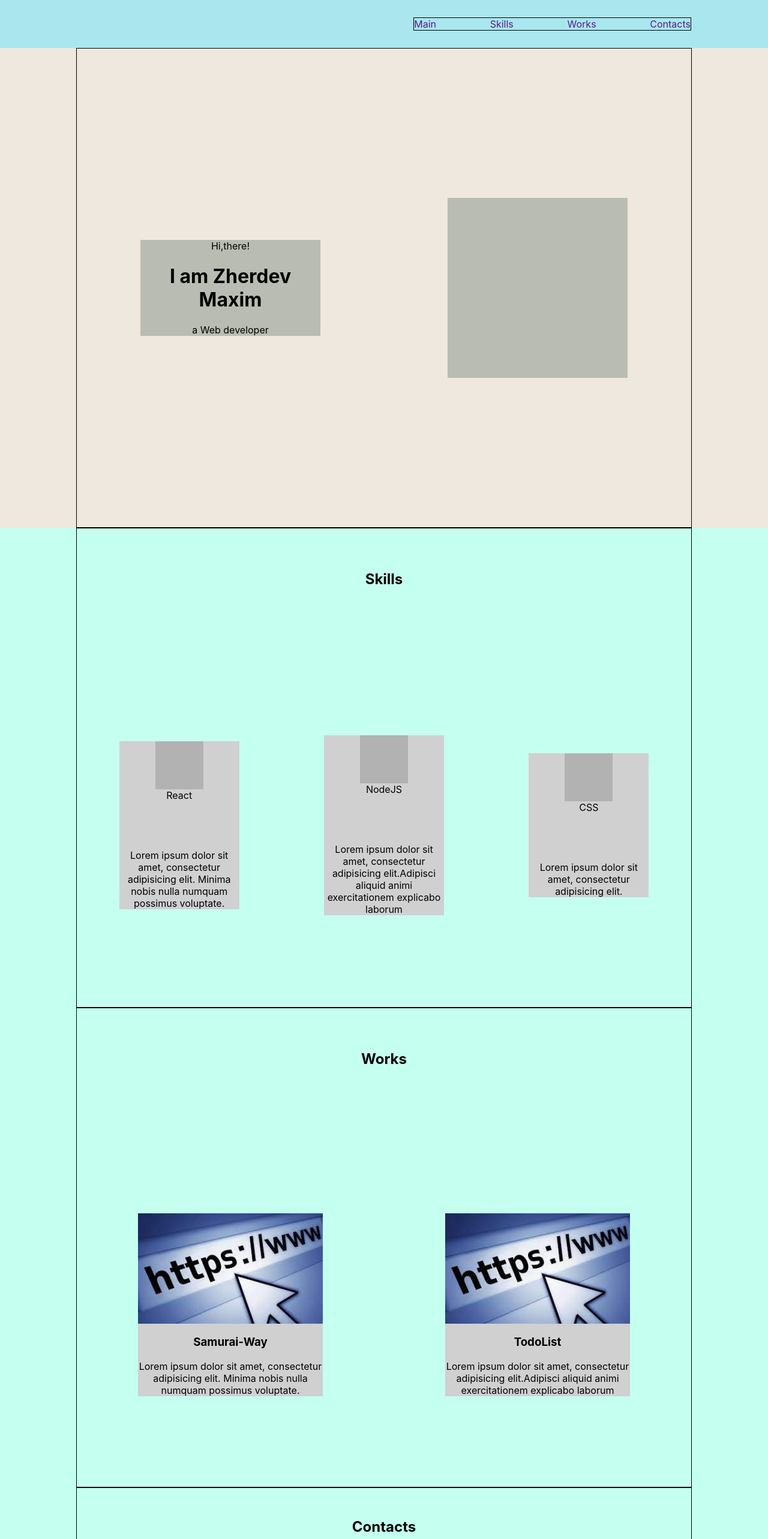
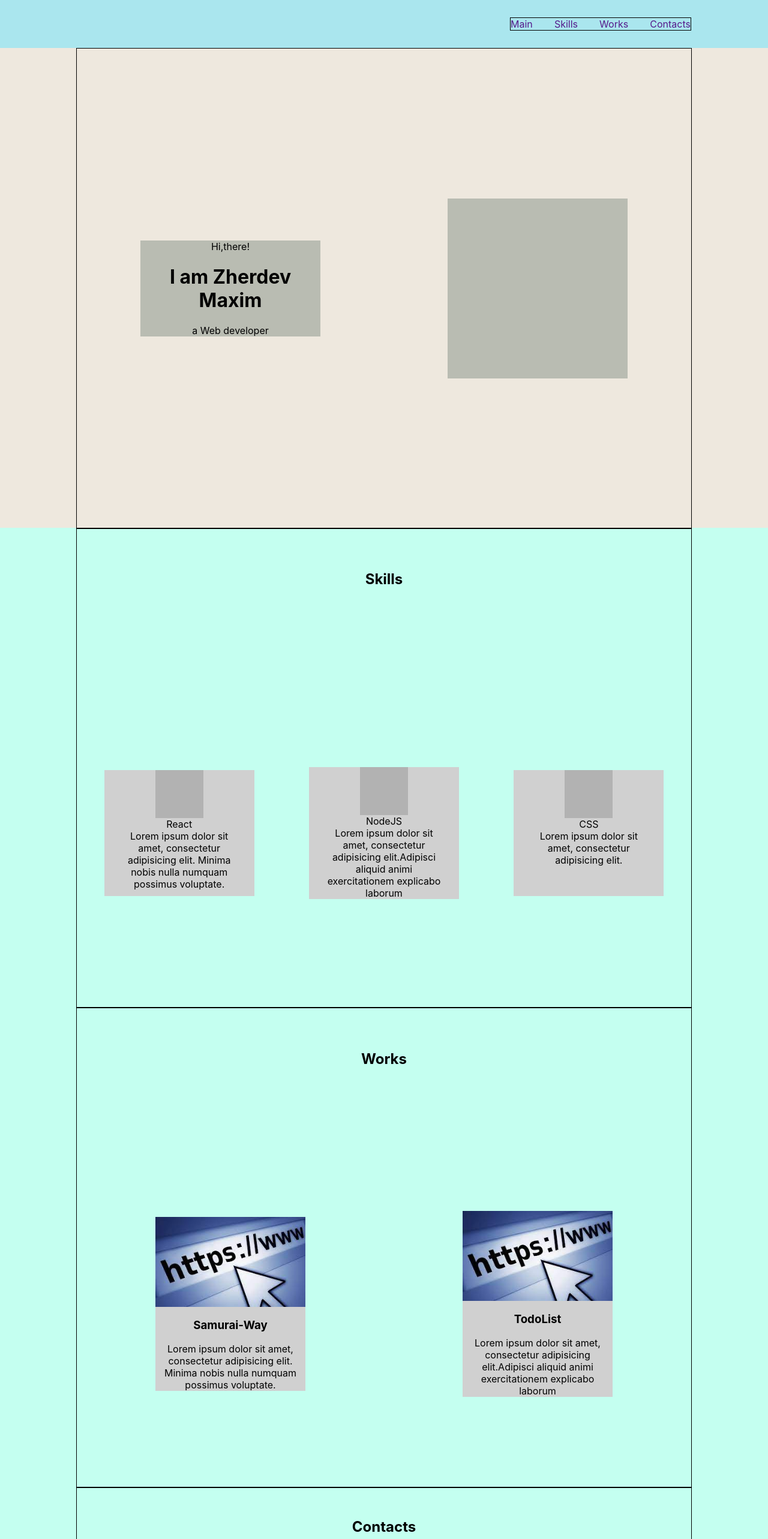
Before and after one commit to ZherdevMak/portfolio, a React (Create React App) app: page / in a window 1280 px wide. Shown: the top 2566 px of the page at 60% size. Built offline with nearby package versions, Linux system fonts and the light colour scheme.

Commit message:
In progress

```diff
--- a/src/App.tsx
+++ b/src/App.tsx
@@ -2,9 +2,6 @@ import React from 'react';
 import './App.css';
 import Header from "./Header/Header";
 import Main from "./Main/Main";
-import Skills from "./Skills/Skills";
-import Works from "./Works/Works";
-import Contacts from "./Contacts/Contacts";
 import Footer from "./Footer/Footer";
 
 function App() {
@@ -12,9 +9,6 @@ function App() {
         <div className="App">
             <Header/>
             <Main/>
-            <Skills/>
-            <Works/>
-            <Contacts/>
             <Footer/>
         </div>
     );
--- a/src/Contacts/Contacts.module.css
+++ b/src/Contacts/Contacts.module.css
@@ -1,7 +1,7 @@
 .wrapper {
     display: flex;
     justify-content: center;
-    height: 100vh;
+    min-height: 100vh;
     background-color: #c4fff0;
 }
 
@@ -15,12 +15,10 @@
 }
 .formContainer {
     width: 50%;
-    height: 50%;
     display: flex;
     flex-direction: column;
     justify-content: space-around;
     align-items: center;
-    /*flex-grow: 2;*/
     background-color: rgb(158, 158, 169);
 }
 .title {
@@ -32,7 +30,6 @@
     flex-direction: column;
     justify-content: space-around;
     align-items: center;
-    /*flex-grow: 2;*/
     background-color: rgb(158, 158, 169);
 }
 .input1 {
@@ -46,7 +43,7 @@
 .textarea {
     margin: 20px auto;
     width: 280px;
-    height: 150px;
+    height: 100px;
 }
 .buttonContainer {
     display: flex;
--- a/src/Footer/Footer.module.css
+++ b/src/Footer/Footer.module.css
@@ -1,7 +1,7 @@
 .wrapper {
     display: flex;
     justify-content: center;
-    height: 100vh;
+    min-height: 100vh;
     background-color: #c4fff0;
 }
 
--- a/src/Main/Main.module.css
+++ b/src/Main/Main.module.css
@@ -7,10 +7,12 @@
 
 .container {
     display: flex;
+    height: 100%;
     justify-content: space-around;
     align-items: center;
     width: 80%;
     border: 1px solid;
+    flex-wrap: wrap;
 }
 .text {
     width: 300px;
--- a/src/Main/Main.tsx
+++ b/src/Main/Main.tsx
@@ -1,11 +1,16 @@
 import React from 'react';
 import stl from './Main.module.css'
+import Skills from "../Skills/Skills";
+import Works from "../Works/Works";
+import Contacts from "../Contacts/Contacts";
+
 const Main = () => {
     return (
+        <div>
             <div className={stl.wrapper}>
                 <div className={stl.container}>
                     <div className={stl.text}>
-                  <div >Hi,there!</div>
+                        <div>Hi,there!</div>
                         <h1>I am Zherdev Maxim</h1>
                         <div>a Web developer</div>
                     </div>
@@ -14,7 +19,12 @@ const Main = () => {
                     </div>
                 </div>
             </div>
-    );
+            <Skills/>
+            <Works/>
+            <Contacts/>
+        </div>
+    )
+        ;
 };
 
 export default Main;
--- a/src/Nav/Nav.module.css
+++ b/src/Nav/Nav.module.css
@@ -11,7 +11,7 @@
     display: flex;
     justify-content: space-between;
     border: 1px solid;
-    width: 45%;
+    width: 300px;
 }
 
 .link {
--- a/src/Skills/Skill/Skill.module.css
+++ b/src/Skills/Skill/Skill.module.css
@@ -3,6 +3,9 @@
     flex-direction: column;
     align-items: center;
     background-color: #d0d0d0;
+    width: 250px;
+    min-height: 210px;
+
 }
 .icon {
     height: 80px;
@@ -10,7 +13,6 @@
     background-color: #b2b2b2;
 }
 .text {
-    height: 100px;
     width: 200px;
 }
 .description{
--- a/src/Skills/Skills.module.css
+++ b/src/Skills/Skills.module.css
@@ -1,7 +1,7 @@
 .wrapper {
     display: flex;
     justify-content: center;
-    height: 100vh;
+    min-height: 100vh;
     background-color: #c4fff0;
 }
 
@@ -12,6 +12,7 @@
     align-items: center;
     width: 80%;
     border: 1px solid;
+
 }
 .skillsContainer {
     width: 100%;
@@ -20,6 +21,7 @@
     justify-content: space-around;
     align-items: center;
     flex-grow: 2;
+    flex-wrap: wrap;
 }
 .title {
     margin-top: 70px;
--- a/src/Works/Work/Work.module.css
+++ b/src/Works/Work/Work.module.css
@@ -3,7 +3,7 @@
     flex-direction: column;
     align-items: center;
     background-color: #d0d0d0;
-    width: 30%;
+    width: 250px;
 
 }
 .image {
--- a/src/Works/Works.module.css
+++ b/src/Works/Works.module.css
@@ -1,7 +1,7 @@
 .wrapper {
     display: flex;
     justify-content: center;
-    height: 100vh;
+    min-height: 100vh;
     background-color: #c4fff0;
 }
 
@@ -20,6 +20,8 @@
     justify-content: space-around;
     align-items: center;
     flex-grow: 2;
+    flex-wrap: wrap;
+
 }
 .title {
     margin-top: 70px;
```
Lines whose indentation alone changed are shown as unchanged.
